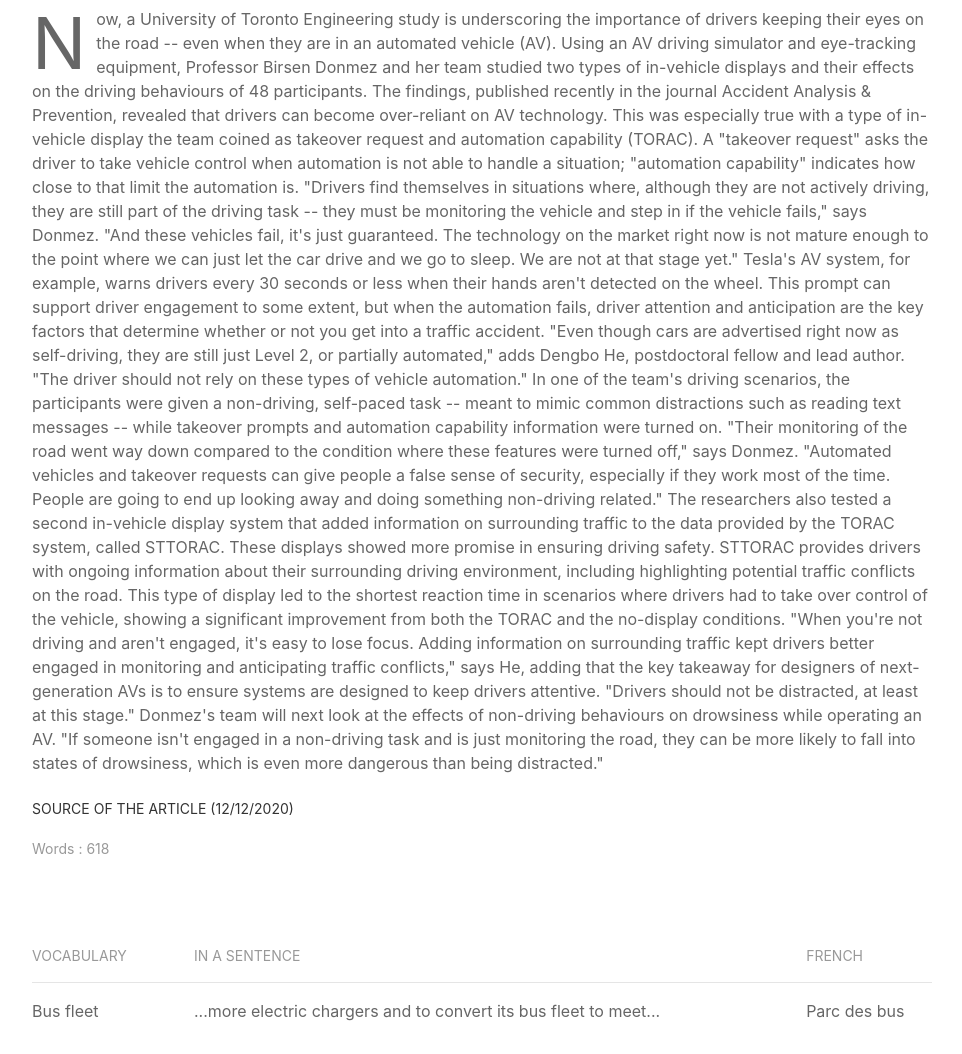
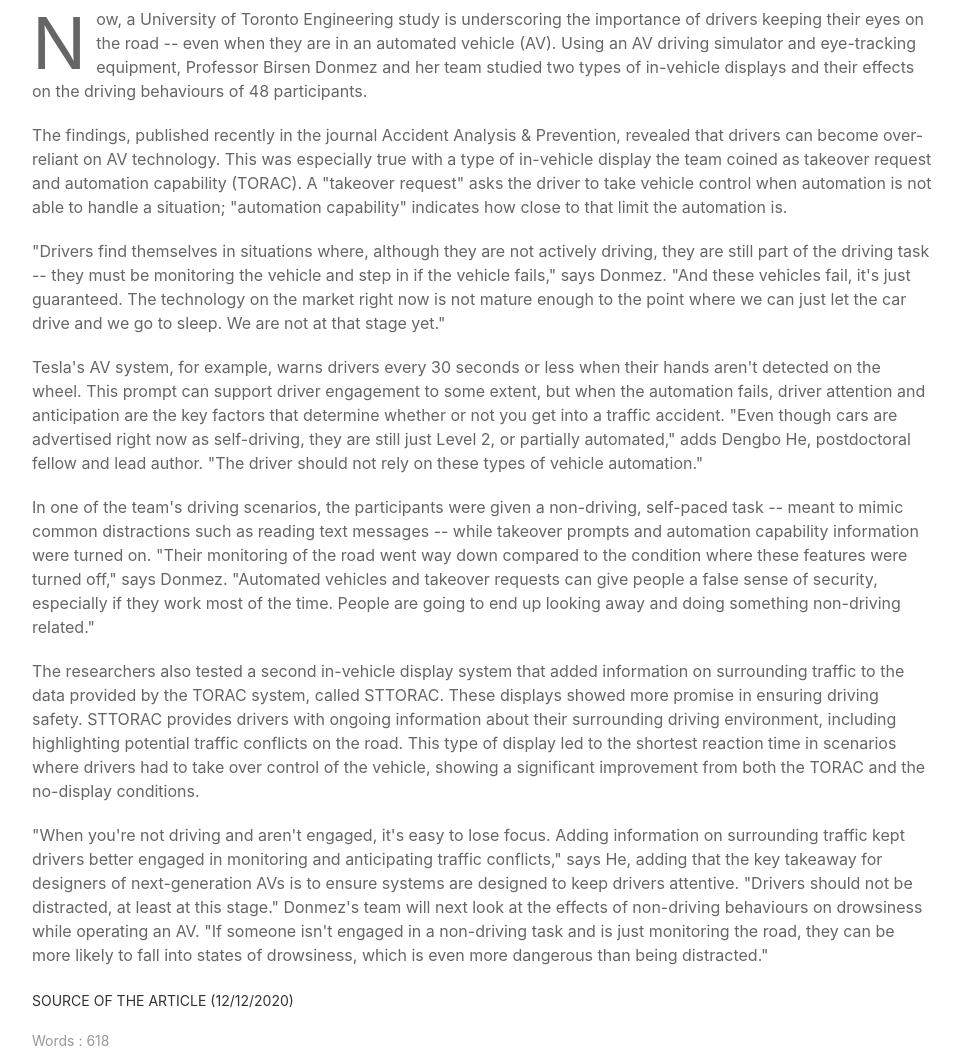
Before and after one commit to nicolasdelp/English-blog, a plain HTML site: page article3.html in a window 1280 px wide. Shown: the part 940-1994 px from the top of the page, without its empty margins (158-1120 px from the left). Drawn offline with Linux system fonts and the light colour scheme.

Commit message:
para article 3

```diff
--- a/article3.html
+++ b/article3.html
@@ -69,31 +69,24 @@
             </div>
 
             <p class="uk-dropcap">Now, a University of Toronto Engineering study is underscoring the importance of drivers keeping their eyes on the road -- even when they are in an automated vehicle (AV).
-
                 Using an AV driving simulator and eye-tracking equipment, Professor Birsen Donmez and her team studied two types of in-vehicle displays and their effects on the driving behaviours of 48 participants.
 
-                The findings, published recently in the journal Accident Analysis & Prevention, revealed that drivers can become over-reliant on AV technology. This was especially true with a type of in-vehicle display the team coined as takeover request and automation capability (TORAC).
+            <p>The findings, published recently in the journal Accident Analysis & Prevention, revealed that drivers can become over-reliant on AV technology. This was especially true with a type of in-vehicle display the team coined as takeover request and automation capability (TORAC).
+                A "takeover request" asks the driver to take vehicle control when automation is not able to handle a situation; "automation capability" indicates how close to that limit the automation is.</p>
 
-                A "takeover request" asks the driver to take vehicle control when automation is not able to handle a situation; "automation capability" indicates how close to that limit the automation is.
+            <p>"Drivers find themselves in situations where, although they are not actively driving, they are still part of the driving task -- they must be monitoring the vehicle and step in if the vehicle fails," says Donmez.
+                "And these vehicles fail, it's just guaranteed. The technology on the market right now is not mature enough to the point where we can just let the car drive and we go to sleep. We are not at that stage yet."</p>
 
-                "Drivers find themselves in situations where, although they are not actively driving, they are still part of the driving task -- they must be monitoring the vehicle and step in if the vehicle fails," says Donmez.
+            <p>Tesla's AV system, for example, warns drivers every 30 seconds or less when their hands aren't detected on the wheel. This prompt can support driver engagement to some extent, but when the automation fails, driver attention and anticipation are the key factors that determine whether or not you get into a traffic accident.
+                "Even though cars are advertised right now as self-driving, they are still just Level 2, or partially automated," adds Dengbo He, postdoctoral fellow and lead author. "The driver should not rely on these types of vehicle automation."</p>
 
-                "And these vehicles fail, it's just guaranteed. The technology on the market right now is not mature enough to the point where we can just let the car drive and we go to sleep. We are not at that stage yet."
+            <p>In one of the team's driving scenarios, the participants were given a non-driving, self-paced task -- meant to mimic common distractions such as reading text messages -- while takeover prompts and automation capability information were turned on.
+                "Their monitoring of the road went way down compared to the condition where these features were turned off," says Donmez. "Automated vehicles and takeover requests can give people a false sense of security, especially if they work most of the time. People are going to end up looking away and doing something non-driving related."</p>
 
-                Tesla's AV system, for example, warns drivers every 30 seconds or less when their hands aren't detected on the wheel. This prompt can support driver engagement to some extent, but when the automation fails, driver attention and anticipation are the key factors that determine whether or not you get into a traffic accident.
+            <p>The researchers also tested a second in-vehicle display system that added information on surrounding traffic to the data provided by the TORAC system, called STTORAC. These displays showed more promise in ensuring driving safety.
+                STTORAC provides drivers with ongoing information about their surrounding driving environment, including highlighting potential traffic conflicts on the road. This type of display led to the shortest reaction time in scenarios where drivers had to take over control of the vehicle, showing a significant improvement from both the TORAC and the no-display conditions.</p>
 
-                "Even though cars are advertised right now as self-driving, they are still just Level 2, or partially automated," adds Dengbo He, postdoctoral fellow and lead author. "The driver should not rely on these types of vehicle automation."
-
-                In one of the team's driving scenarios, the participants were given a non-driving, self-paced task -- meant to mimic common distractions such as reading text messages -- while takeover prompts and automation capability information were turned on.
-
-                "Their monitoring of the road went way down compared to the condition where these features were turned off," says Donmez. "Automated vehicles and takeover requests can give people a false sense of security, especially if they work most of the time. People are going to end up looking away and doing something non-driving related."
-
-                The researchers also tested a second in-vehicle display system that added information on surrounding traffic to the data provided by the TORAC system, called STTORAC. These displays showed more promise in ensuring driving safety.
-
-                STTORAC provides drivers with ongoing information about their surrounding driving environment, including highlighting potential traffic conflicts on the road. This type of display led to the shortest reaction time in scenarios where drivers had to take over control of the vehicle, showing a significant improvement from both the TORAC and the no-display conditions.
-
-                "When you're not driving and aren't engaged, it's easy to lose focus. Adding information on surrounding traffic kept drivers better engaged in monitoring and anticipating traffic conflicts," says He, adding that the key takeaway for designers of next-generation AVs is to ensure systems are designed to keep drivers attentive. "Drivers should not be distracted, at least at this stage."
-
+            <p>"When you're not driving and aren't engaged, it's easy to lose focus. Adding information on surrounding traffic kept drivers better engaged in monitoring and anticipating traffic conflicts," says He, adding that the key takeaway for designers of next-generation AVs is to ensure systems are designed to keep drivers attentive. "Drivers should not be distracted, at least at this stage."
                 Donmez's team will next look at the effects of non-driving behaviours on drowsiness while operating an AV. "If someone isn't engaged in a non-driving task and is just monitoring the road, they can be more likely to fall into states of drowsiness, which is even more dangerous than being distracted."</p>
 
             <div class="uk-grid-small uk-child-width-auto" uk-grid>
```
